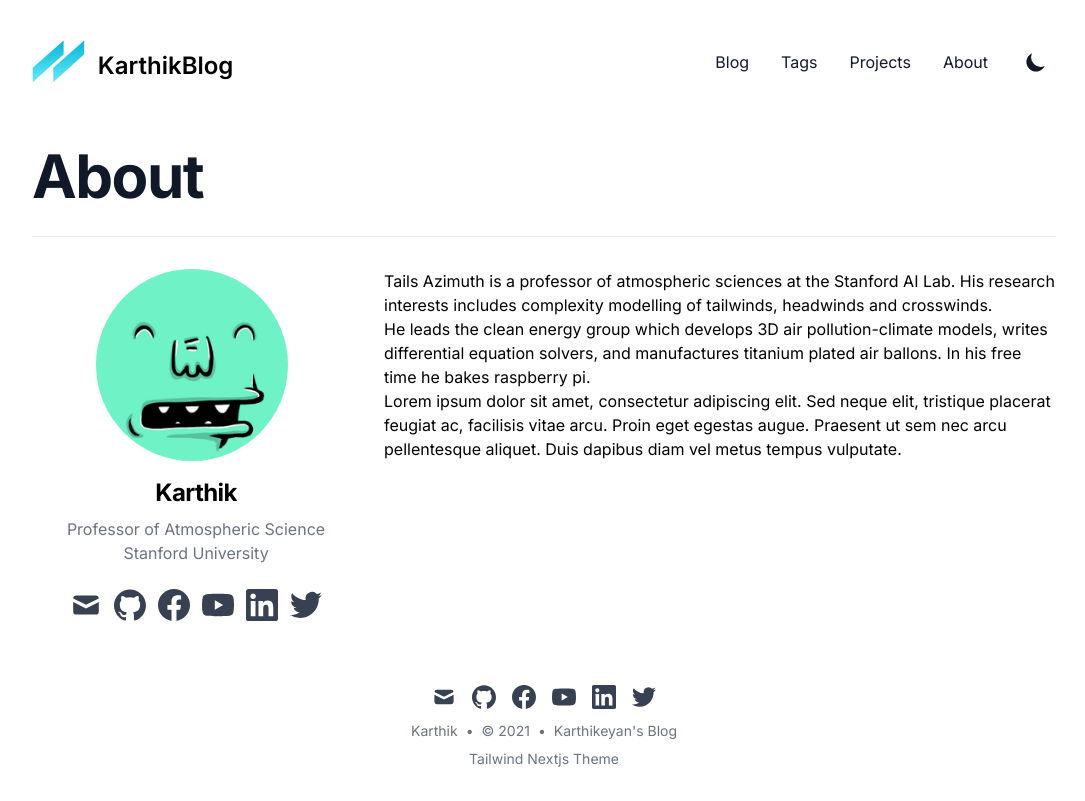
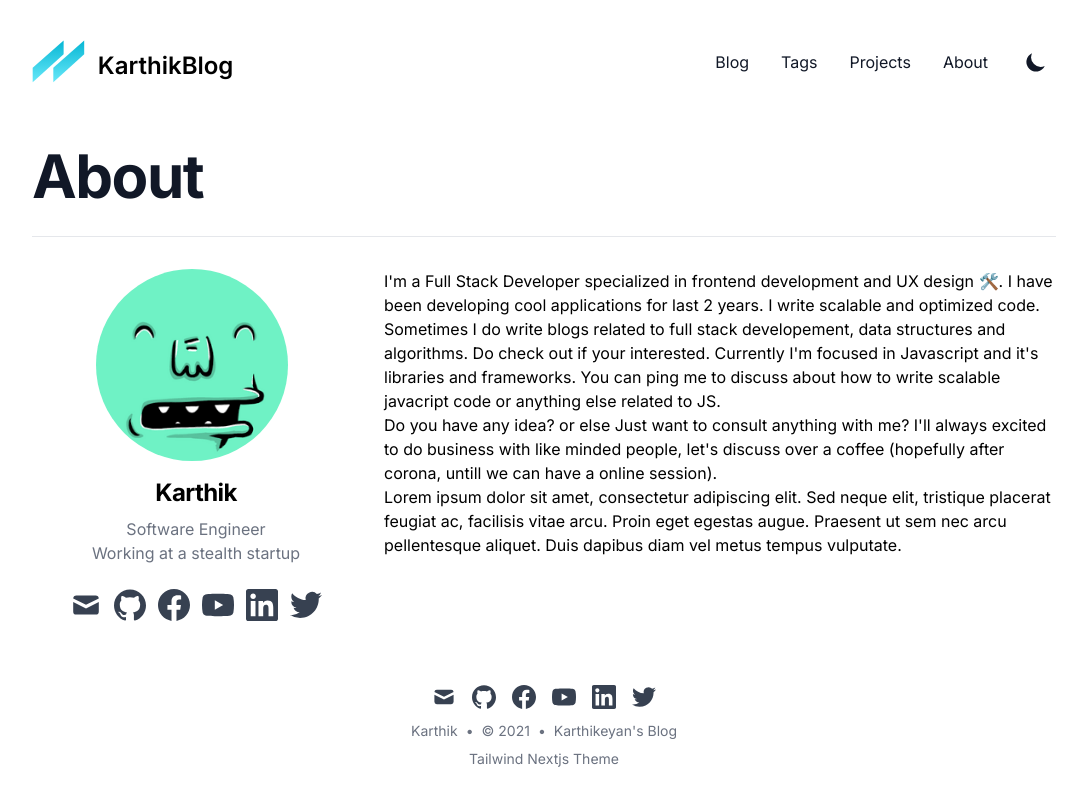
Before and after one commit to karthikcodes6/karthikumapathi.com.old, a Next.js app: page /about in a window 1280 px wide. Shown: the whole page, without its empty margins (96-1181 px from the left). Built offline with nearby package versions, Linux system fonts and the light colour scheme; what @tailwindcss/typography would draw is missing.

Commit message:
bio update

```diff
--- a/pages/about.js
+++ b/pages/about.js
@@ -22,8 +22,8 @@ export default function About() {
             <h3 className="pt-4 pb-2 text-2xl font-bold leading-8 tracking-tight">
               {siteMetadata.author}
             </h3>
-            <div className="text-gray-500 dark:text-gray-400">Professor of Atmospheric Science</div>
-            <div className="text-gray-500 dark:text-gray-400">Stanford University</div>
+            <div className="text-gray-500 dark:text-gray-400">Software Engineer</div>
+            <div className="text-gray-500 dark:text-gray-400">Working at a stealth startup</div>
             <div className="flex pt-6 space-x-3">
               <SocialIcon kind="mail" href={`mailto:${siteMetadata.email}`} />
               <SocialIcon kind="github" href={siteMetadata.github} />
@@ -35,14 +35,10 @@ export default function About() {
           </div>
           <div className="pt-8 pb-8 prose dark:prose-dark max-w-none xl:col-span-2">
             <p>
-              Tails Azimuth is a professor of atmospheric sciences at the Stanford AI Lab. His
-              research interests includes complexity modelling of tailwinds, headwinds and
-              crosswinds.
+              I'm a Full Stack Developer specialized in frontend development and UX design 🛠. I have been developing cool applications for last 2 years. I write scalable and optimized code. Sometimes I do write blogs related to full stack developement, data structures and algorithms. Do check out if your interested. Currently I'm focused in Javascript and it's libraries and frameworks. You can ping me to discuss about how to write scalable javacript code or anything else related to JS.
             </p>
             <p>
-              He leads the clean energy group which develops 3D air pollution-climate models, writes
-              differential equation solvers, and manufactures titanium plated air ballons. In his
-              free time he bakes raspberry pi.
+              Do you have any idea? or else Just want to consult anything with me? I'll always excited to do business with like minded people, let's discuss over a coffee (hopefully after corona, untill we can have a online session).
             </p>
             <p>
               Lorem ipsum dolor sit amet, consectetur adipiscing elit. Sed neque elit, tristique
```
